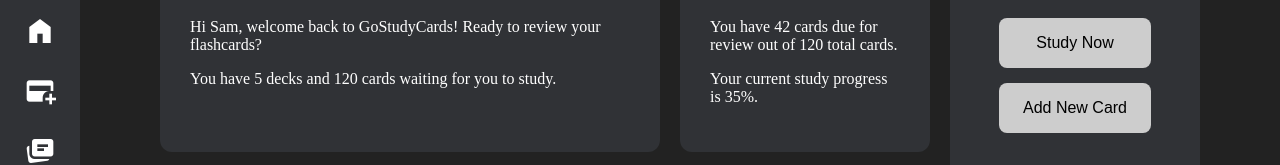
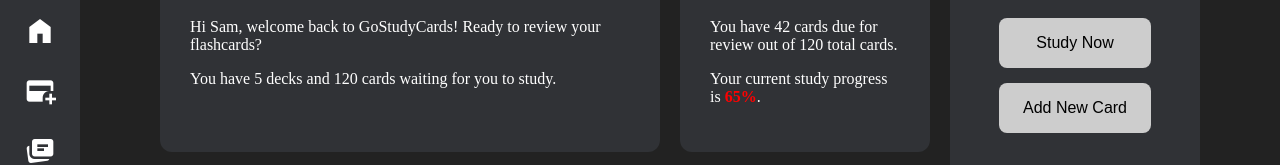
Before and after one commit to 18barbers2/gostudycards, a React (Vite) app in the folder frontend/: page / in a window 1280 px wide. Shown: the part 277-442 px from the top of the page. Built offline with nearby package versions, Linux system fonts and the light colour scheme.

Commit message:
feature: updated logic for coloring of remaining cards

```diff
--- a/frontend/src/components/DashboardCard.tsx
+++ b/frontend/src/components/DashboardCard.tsx
@@ -16,11 +16,11 @@
 }
 
 export function StudyProgressCardContent({ dueCards, totalCards }: { dueCards: number; totalCards: number }) {
-    const progressPercentage = totalCards > 0 ? Math.round((dueCards / totalCards) * 100) : 0;
+    const progressPercentage = totalCards > 0 ? 100 - Math.round((dueCards / totalCards) * 100) : (100 - 0);
     return (
         <div>
             <p>You have {dueCards} cards due for review out of {totalCards} total cards.</p>
-            <p>Your current study progress is {progressPercentage}%.</p>
+            <p>Your current study progress is <b style={progressPercentage >= 75 ? {color: 'green'} : {color: 'red'}}>{progressPercentage}%</b>.</p>
         </div>
     );
 }
```
